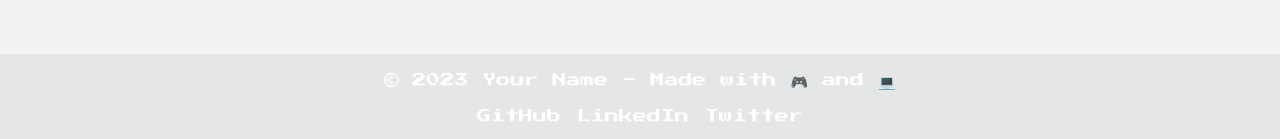
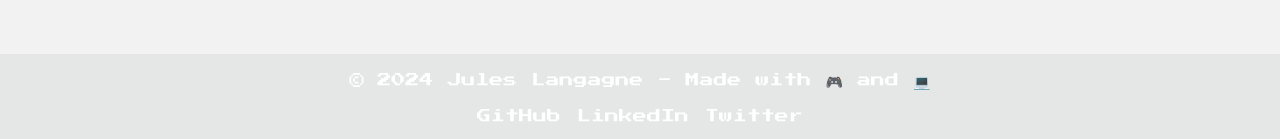
Before and after one commit to CoRExE/Portfolio-Next, a Next.js app: page / in a window 1280 px wide. Shown: the part 3478-3617 px from the top of the page. Built offline with nearby package versions, Linux system fonts and the light colour scheme.

Commit message:
Footer.tsx updated for real socials media

```diff
--- a/src/app/components/Footer.tsx
+++ b/src/app/components/Footer.tsx
@@ -2,11 +2,11 @@ export function Footer() {
     return (
         <footer className="footer footer-center p-4 bg-base-300 text-base-content">
             <div>
-                <p>© 2023 Your Name - Made with 🎮 and 💻</p>
+                <p>© 2024 Jules Langagne - Made with 🎮 and 💻</p>
                 <div className="flex justify-center space-x-4 mt-2">
-                    <a href="https://github.com/yourusername" className="link link-hover" target="_blank" rel="noopener noreferrer">GitHub</a>
-                    <a href="https://linkedin.com/in/yourusername" className="link link-hover" target="_blank" rel="noopener noreferrer">LinkedIn</a>
-                    <a href="https://twitter.com/yourusername" className="link link-hover" target="_blank" rel="noopener noreferrer">Twitter</a>
+                    <a href="https://github.com/CoRExE" className="link link-hover" target="_blank" rel="noopener noreferrer">GitHub</a>
+                    <a href="https://linkedin.com/in/jules-langagne" className="link link-hover" target="_blank" rel="noopener noreferrer">LinkedIn</a>
+                    <a href="https://x.com/Exort_Nam" className="link link-hover" target="_blank" rel="noopener noreferrer">Twitter</a>
                 </div>
             </div>
         </footer>
```
